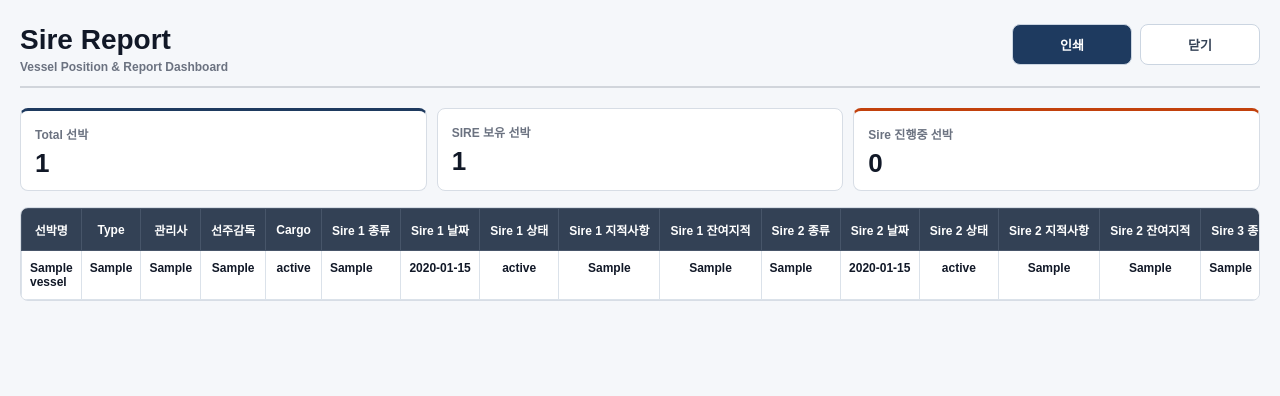
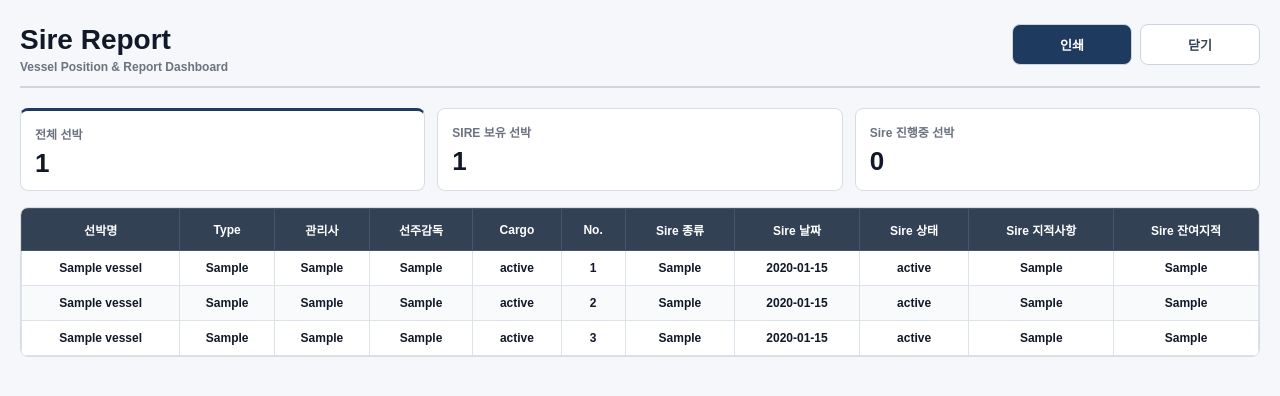
Before and after one commit to insupkwak/management, a Flask app: page /sire-report in a window 1280 px wide. Shown: the top 396 px of the page. Run offline with Flask 3, Linux system fonts and the light colour scheme; tables that the repository leaves empty hold one stand-in row (values such as "Sample post").

Commit message:
Add files via upload

```diff
--- a/app.py
+++ b/app.py
@@ -45,6 +45,7 @@ VALID_REPORT_KEYS = {
 OWNER_SUPERVISORS = {"손유석 감독", "김흥민 감독", "이창주 감독"}
 VALID_VESSEL_TYPES = {"Tanker", "Container"}
 VALID_SIRE_STATUS = {"예정", "결함조치 중", "수검완료"}
+VALID_TEAM_NAMES = {"TRMT1", "TRMT2", "TRMT3 & CMT2"}
 DELETE_PASSWORD = "cmt2"
 
 COC_COUNT = 10
@@ -91,6 +92,7 @@ def ensure_vessel_columns(conn: sqlite3.Connection) -> None:
         ("management_supervisor", "TEXT NOT NULL DEFAULT ''"),
         ("operation_manager", "TEXT NOT NULL DEFAULT ''"),
         ("owner_supervisor", "TEXT NOT NULL DEFAULT ''"),
+        ("team_name", "TEXT NOT NULL DEFAULT ''"),
         ("builder", "TEXT NOT NULL DEFAULT ''"),
         ("size", "TEXT NOT NULL DEFAULT ''"),
         ("delivery_date", "TEXT NOT NULL DEFAULT ''"),
@@ -693,6 +695,102 @@ def build_report_flags(vessels: list[dict[str, Any]]) -> dict[str, bool]:
     return flags
 
 
+
+def is_coc_due_within_1_month(value: Any) -> bool:
+    text = str(value or "").strip()
+    if not text:
+        return False
+
+    try:
+        due = datetime.strptime(text[:10], "%Y-%m-%d")
+    except Exception:
+        return False
+
+    today = datetime.now().replace(hour=0, minute=0, second=0, microsecond=0)
+    one_month_later = today.replace() + (due - due)  # dummy to satisfy linter
+    from datetime import timedelta
+    one_month_later = today + timedelta(days=30)
+
+    return today <= due <= one_month_later
+
+
+def has_any_coc_due(vessel: dict[str, Any]) -> bool:
+    for i in range(1, 11):
+        if is_coc_due_within_1_month(vessel.get(f"coc_due_date_{i}", "")):
+            return True
+    return False
+
+
+def has_sire_in_progress(vessel: dict[str, Any]) -> bool:
+    for i in range(1, 4):
+        if str(vessel.get(f"sire_status_{i}", "")).strip() == "결함조치 중":
+            return True
+    return False
+
+
+def has_critical_issue(vessel: dict[str, Any]) -> bool:
+    for i in range(1, 16):
+        issue_text = str(vessel.get(f"issue_{i}", "")).strip()
+        issue_critical = int(vessel.get(f"issue_{i}_critical") or 0)
+        if issue_text and issue_critical == 1:
+            return True
+    return False
+
+
+def is_dry_dock_due_within_6_months(value: Any) -> bool:
+    text = str(value or "").strip()
+    if not text:
+        return False
+
+    try:
+        due = datetime.strptime(text[:10], "%Y-%m-%d")
+    except Exception:
+        return False
+
+    from datetime import timedelta
+    today = datetime.now().replace(hour=0, minute=0, second=0, microsecond=0)
+    six_months_later = today + timedelta(days=183)
+
+    return today <= due <= six_months_later
+
+
+def apply_filter_to_vessels(vessels: list[dict[str, Any]], filter_name: str) -> list[dict[str, Any]]:
+    filter_name = str(filter_name or "all").strip().lower()
+
+    if filter_name == "loading":
+        return [v for v in vessels if normalize_vessel_type(v.get("vessel_type")) == "Tanker"]
+
+    if filter_name == "ballast":
+        return [v for v in vessels if str(v.get("size", "")).strip().upper() == "VLCC"]
+
+    if filter_name == "container":
+        return [v for v in vessels if str(v.get("team_name", "")).strip() == "TRMT3 & CMT2"]
+
+    if filter_name == "sireprogress":
+        return [v for v in vessels if has_sire_in_progress(v)]
+
+    if filter_name == "son":
+        return [v for v in vessels if str(v.get("owner_supervisor", "")).strip() == "손유석 감독"]
+
+    if filter_name == "kim":
+        return [v for v in vessels if str(v.get("owner_supervisor", "")).strip() == "김흥민 감독"]
+
+    if filter_name == "lee":
+        return [v for v in vessels if str(v.get("owner_supervisor", "")).strip() == "이창주 감독"]
+
+    if filter_name == "drydockdue":
+        return [v for v in vessels if is_dry_dock_due_within_6_months(v.get("next_dry_dock", ""))]
+
+    if filter_name == "coc":
+        return [v for v in vessels if has_any_coc_due(v)]
+
+    if filter_name == "critical":
+        return [v for v in vessels if has_critical_issue(v)]
+
+    return vessels
+
+
+
 @app.after_request
 def add_no_cache_headers(response):
     if request.path.startswith("/api/"):
@@ -709,10 +807,10 @@ def index():
 
 @app.route("/report")
 def report_page():
-    conn = get_db()
-    conn.row_factory = sqlite3.Row
-    rows = conn.execute("SELECT * FROM vessels ORDER BY name").fetchall()
-    vessels = [dict(row) for row in rows]
+    filter_name = request.args.get("filter", "all")
+
+    vessels = get_all_vessels()
+    vessels = apply_filter_to_vessels(vessels, filter_name)
 
     report_rows = []
     critical_vessel_names = set()
@@ -730,6 +828,7 @@ def report_page():
                     "vessel_type": vessel.get("vessel_type", ""),
                     "management_company": vessel.get("management_company", ""),
                     "owner_supervisor": vessel.get("owner_supervisor", ""),
+                    "team_name": vessel.get("team_name", ""),
                     "voyage_plan": vessel.get("voyage_plan", ""),
                     "issue_no": i,
                     "issue_text": issue_text,
@@ -744,12 +843,12 @@ def report_page():
 
     return render_template(
         "report.html",
-        version=app.config.get("VERSION", "1"),
+        version=get_version(),
         total_count=len(vessels),
         critical_vessel_count=len(critical_vessel_names),
         report_rows=report_rows,
+        current_filter=filter_name,
     )
-
 
 @app.route("/api/vessels", methods=["GET"])
 def api_get_vessels():
@@ -775,6 +874,10 @@ def api_save_single_vessel():
     if owner_supervisor and owner_supervisor not in OWNER_SUPERVISORS:
         owner_supervisor = ""
 
+    team_name = str(payload.get("teamName", "")).strip()
+    if team_name and team_name not in VALID_TEAM_NAMES:
+        team_name = ""
+
     builder = str(payload.get("builder", "")).strip()
     size = str(payload.get("size", "")).strip()
     delivery_date = str(payload.get("deliveryDate", "")).strip()
@@ -795,6 +898,7 @@ def api_save_single_vessel():
         "management_supervisor": management_supervisor,
         "operation_manager": operation_manager,
         "owner_supervisor": owner_supervisor,
+        "team_name": team_name,
         "builder": builder,
         "size": size,
         "delivery_date": delivery_date,
@@ -957,12 +1061,13 @@ def api_upload_report():
     })
 
 
+
 @app.route("/coc-report")
 def coc_report():
-    conn = get_db()
-    conn.row_factory = sqlite3.Row
-    rows = conn.execute("SELECT * FROM vessels ORDER BY name").fetchall()
-    vessels = [dict(row) for row in rows]
+    filter_name = request.args.get("filter", "all")
+
+    vessels = get_all_vessels()
+    vessels = apply_filter_to_vessels(vessels, filter_name)
 
     report_rows = []
     coc_vessel_names = set()
@@ -982,6 +1087,7 @@ def coc_report():
                     "vessel_type": vessel.get("vessel_type", ""),
                     "management_company": vessel.get("management_company", ""),
                     "owner_supervisor": vessel.get("owner_supervisor", ""),
+                    "team_name": vessel.get("team_name", ""),
                     "coc_no": i,
                     "coc_type": coc_type,
                     "coc_summary": coc_summary,
@@ -993,64 +1099,79 @@ def coc_report():
 
     return render_template(
         "coc_report.html",
-        version=app.config.get("VERSION", "1"),
+        version=get_version(),
         total_count=len(vessels),
         coc_count=len(coc_vessel_names),
         report_rows=report_rows,
+        current_filter=filter_name,
     )
 
 
 @app.route("/sire-report")
 def sire_report_page():
+    filter_name = request.args.get("filter", "all")
+
     vessels = get_all_vessels()
+    vessels = apply_filter_to_vessels(vessels, filter_name)
 
-    vessels_with_sire = [
-        v for v in vessels
-        if any(
-            str(v.get(f"sire_type_{i}", "")).strip()
-            or str(v.get(f"sire_date_{i}", "")).strip()
-            or str(v.get(f"sire_status_{i}", "")).strip()
-            or str(v.get(f"sire_findings_{i}", "")).strip()
-            or str(v.get(f"sire_open_findings_{i}", "")).strip()
-            for i in range(1, 4)
-        )
-    ]
+    report_rows = []
+    sire_vessel_names = set()
+    sire_progress_vessel_names = set()
 
-    visible_sire_indexes = []
-    for i in range(1, 4):
-        has_data = any(
-            str(v.get(f"sire_type_{i}", "")).strip()
-            or str(v.get(f"sire_date_{i}", "")).strip()
-            or str(v.get(f"sire_status_{i}", "")).strip()
-            or str(v.get(f"sire_findings_{i}", "")).strip()
-            or str(v.get(f"sire_open_findings_{i}", "")).strip()
-            for v in vessels_with_sire
-        )
-        if has_data:
-            visible_sire_indexes.append(i)
+    for vessel in vessels:
+        vessel_has_sire = False
+        vessel_has_progress = False
 
-    sire_progress_count = sum(
-        1 for v in vessels_with_sire
-        if any(
-            str(v.get(f"sire_status_{i}", "")).strip() == "결함조치 중"
-            for i in range(1, 4)
-        )
-    )
+        for i in range(1, 4):
+            sire_type = str(vessel.get(f"sire_type_{i}", "")).strip()
+            sire_date = str(vessel.get(f"sire_date_{i}", "")).strip()
+            sire_status = str(vessel.get(f"sire_status_{i}", "")).strip()
+            sire_findings = str(vessel.get(f"sire_findings_{i}", "")).strip()
+            sire_open_findings = str(vessel.get(f"sire_open_findings_{i}", "")).strip()
+
+            if sire_type or sire_date or sire_status or sire_findings or sire_open_findings:
+                vessel_has_sire = True
+
+                report_rows.append({
+                    "name": vessel.get("name", ""),
+                    "vessel_type": vessel.get("vessel_type", ""),
+                    "management_company": vessel.get("management_company", ""),
+                    "owner_supervisor": vessel.get("owner_supervisor", ""),
+                    "cargo_status": vessel.get("cargo_status", ""),
+                    "sire_no": i,
+                    "sire_type": sire_type,
+                    "sire_date": sire_date,
+                    "sire_status": sire_status,
+                    "sire_findings": sire_findings,
+                    "sire_open_findings": sire_open_findings,
+                })
+
+                if sire_status == "결함조치 중":
+                    vessel_has_progress = True
+
+        if vessel_has_sire:
+            sire_vessel_names.add(vessel.get("name", ""))
+
+        if vessel_has_progress:
+            sire_progress_vessel_names.add(vessel.get("name", ""))
 
     return render_template(
         "sire_report.html",
         version=get_version(),
-        vessels=vessels_with_sire,
         total_count=len(vessels),
-        sire_vessel_count=len(vessels_with_sire),
-        sire_progress_count=sire_progress_count,
-        visible_sire_indexes=visible_sire_indexes,
+        sire_vessel_count=len(sire_vessel_names),
+        sire_progress_count=len(sire_progress_vessel_names),
+        report_rows=report_rows,
+        current_filter=filter_name,
     )
 
 
 @app.route("/condition-report")
 def condition_report_page():
+    filter_name = request.args.get("filter", "all")
+
     vessels = get_all_vessels()
+    vessels = apply_filter_to_vessels(vessels, filter_name)
 
     vessels_with_condition = [
         v for v in vessels
@@ -1074,7 +1195,11 @@ def condition_report_page():
         total_count=len(vessels),
         condition_report_count=condition_report_count,
         condition_progress_count=condition_progress_count,
+        current_filter=filter_name,
     )
+
+
+
 
 
 @app.route("/api/upload-positions", methods=["POST"])
--- a/static/css/style.css
+++ b/static/css/style.css
@@ -1093,3 +1093,16 @@ button:hover {
     padding: 7px 5px;
   }
 }
+
+
+.report-summary-grid {
+  display: grid;
+  grid-template-columns: repeat(3, minmax(0, 1fr));
+  gap: 12px;
+}
+
+.report-summary-grid {
+  display: grid;
+  grid-template-columns: repeat(3, minmax(0, 1fr));
+  gap: 12px;
+}
--- a/templates/sire_report.html
+++ b/templates/sire_report.html
@@ -20,18 +20,18 @@
       </div>
     </div>
 
-    <div class="report-summary-grid report-summary-grid-wide">
+    <div class="report-summary-grid">
       <div class="report-summary-card report-summary-card-main">
-        <div class="label">Total 선박</div>
+        <div class="label">전체 선박</div>
         <div class="value">{{ total_count }}</div>
       </div>
 
-      <div class="report-summary-card info">
+      <div class="report-summary-card">
         <div class="label">SIRE 보유 선박</div>
         <div class="value">{{ sire_vessel_count }}</div>
       </div>
 
-      <div class="report-summary-card warning">
+      <div class="report-summary-card report-summary-card-warn">
         <div class="label">Sire 진행중 선박</div>
         <div class="value">{{ sire_progress_count }}</div>
       </div>
@@ -46,34 +46,36 @@
             <th>관리사</th>
             <th>선주감독</th>
             <th>Cargo</th>
-
-            {% for i in visible_sire_indexes %}
-            <th>Sire {{ i }} 종류</th>
-            <th>Sire {{ i }} 날짜</th>
-            <th>Sire {{ i }} 상태</th>
-            <th>Sire {{ i }} 지적사항</th>
-            <th>Sire {{ i }} 잔여지적</th>
-            {% endfor %}
+            <th>No.</th>
+            <th>Sire 종류</th>
+            <th>Sire 날짜</th>
+            <th>Sire 상태</th>
+            <th>Sire 지적사항</th>
+            <th>Sire 잔여지적</th>
           </tr>
         </thead>
         <tbody>
-          {% for vessel in vessels %}
-          <tr>
-            <td class="left strong">{{ vessel.name }}</td>
-            <td>{{ vessel.vessel_type or '' }}</td>
-            <td class="left">{{ vessel.management_company or '' }}</td>
-            <td>{{ vessel.owner_supervisor or '' }}</td>
-            <td>{{ vessel.cargo_status or '' }}</td>
-
-            {% for i in visible_sire_indexes %}
-            <td class="left">{{ vessel['sire_type_' ~ i] or '' }}</td>
-            <td>{{ vessel['sire_date_' ~ i] or '' }}</td>
-            <td>{{ vessel['sire_status_' ~ i] or '' }}</td>
-            <td>{{ vessel['sire_findings_' ~ i] or '' }}</td>
-            <td>{{ vessel['sire_open_findings_' ~ i] or '' }}</td>
+          {% if report_rows %}
+            {% for row in report_rows %}
+            <tr>
+              <td>{{ row.name }}</td>
+              <td>{{ row.vessel_type }}</td>
+              <td>{{ row.management_company }}</td>
+              <td>{{ row.owner_supervisor }}</td>
+              <td>{{ row.cargo_status }}</td>
+              <td>{{ row.sire_no }}</td>
+              <td>{{ row.sire_type }}</td>
+              <td>{{ row.sire_date }}</td>
+              <td>{{ row.sire_status }}</td>
+              <td>{{ row.sire_findings }}</td>
+              <td>{{ row.sire_open_findings }}</td>
+            </tr>
             {% endfor %}
-          </tr>
-          {% endfor %}
+          {% else %}
+            <tr>
+              <td colspan="11" style="text-align:center;">데이터가 없습니다.</td>
+            </tr>
+          {% endif %}
         </tbody>
       </table>
     </div>
```
Also changed, not shown: static/js/app.js (+32 -18 lines), templates/index.html (+30 -11 lines).
